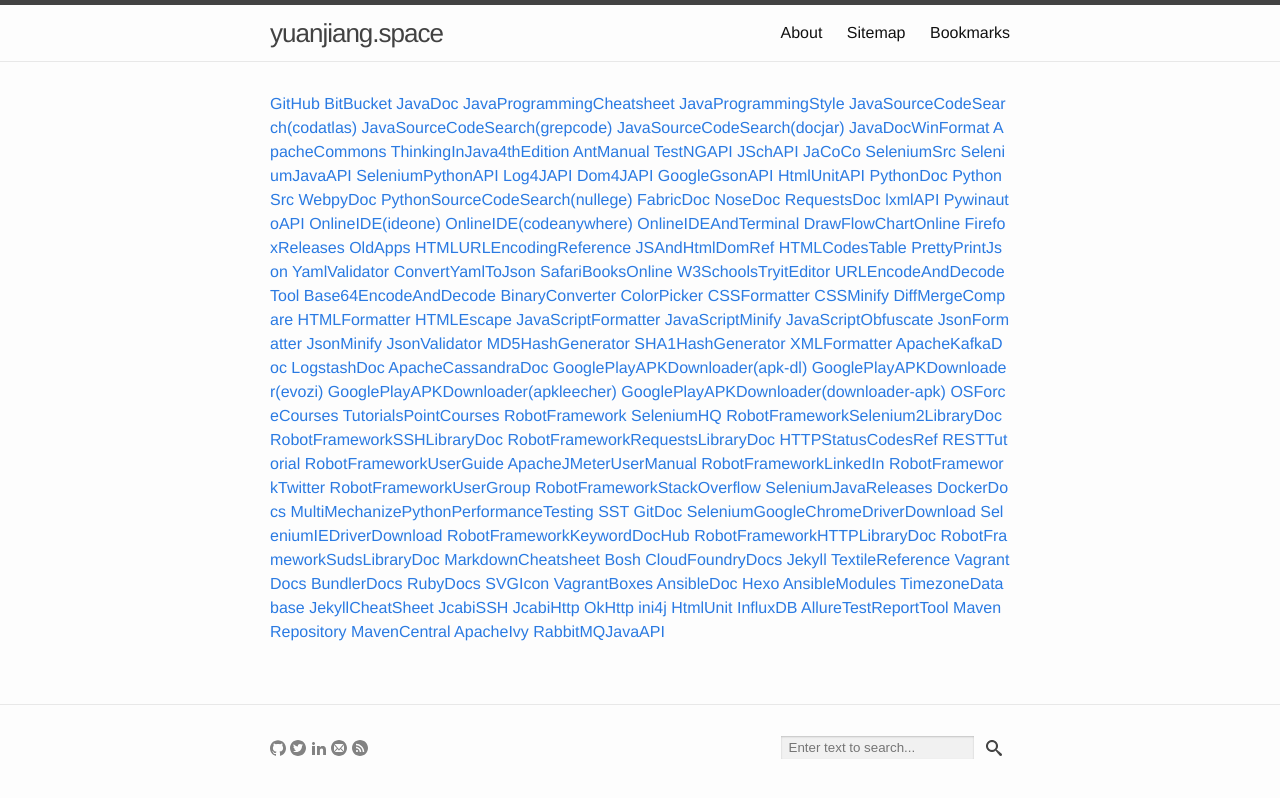
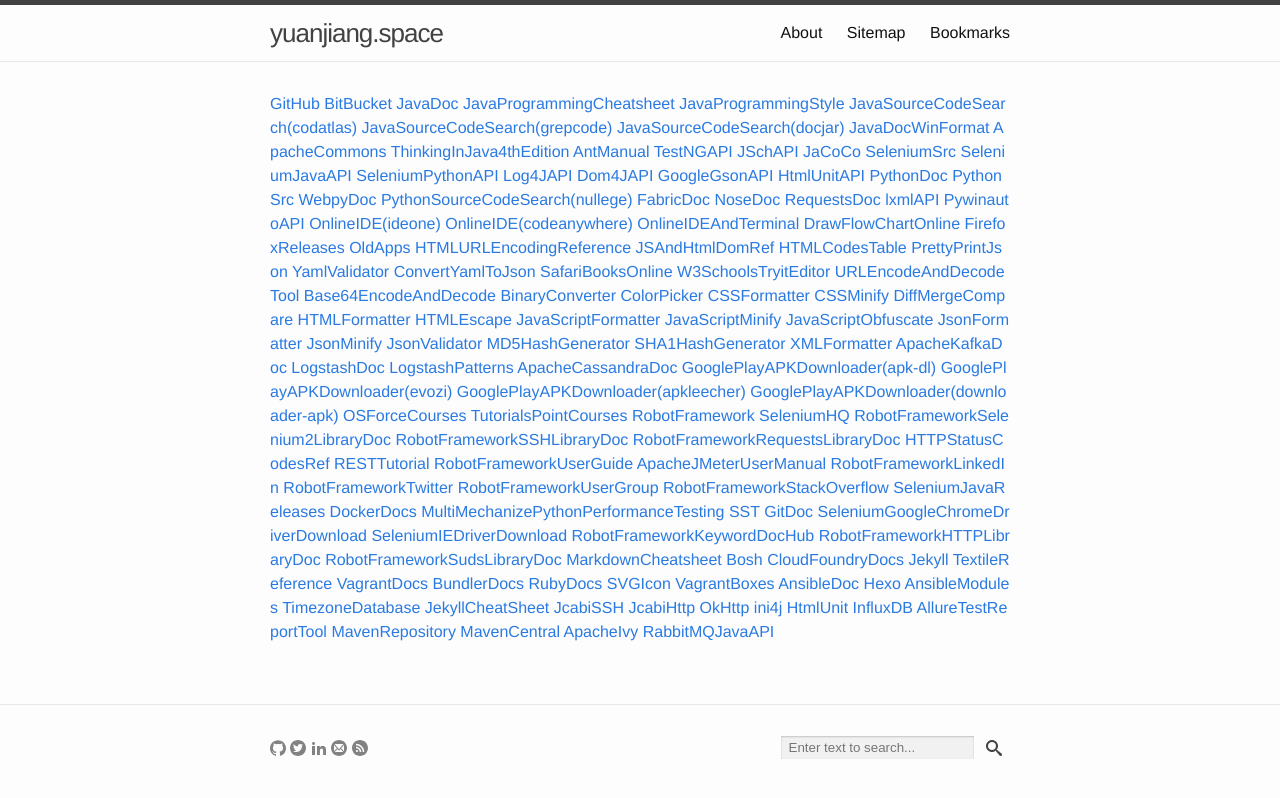
Before and after one commit to yuan-jiang/yuan-jiang.github.io, a Jekyll site: the page built from bookmarks.md, in a window 1280 px wide. Shown: the top 798 px of the page. Built offline with Jekyll 4.4.1, drawn with Linux system fonts in a browser that asks for light colours.

Commit message:
Update bookmarks.yml

```diff
--- a/_data/bookmarks.yml
+++ b/_data/bookmarks.yml
@@ -128,6 +128,8 @@
   link: http://kafka.apache.org/documentation.html
 - description: LogstashDoc
   link: https://www.elastic.co/guide/en/logstash/current/index.html
+- description: LogstashPatterns
+  link: https://github.com/logstash-plugins/logstash-patterns-core/tree/master/patterns
 - description: ApacheCassandraDoc
   link: http://wiki.apache.org/cassandra/GettingStarted
 - description: GooglePlayAPKDownloader(apk-dl)
```
